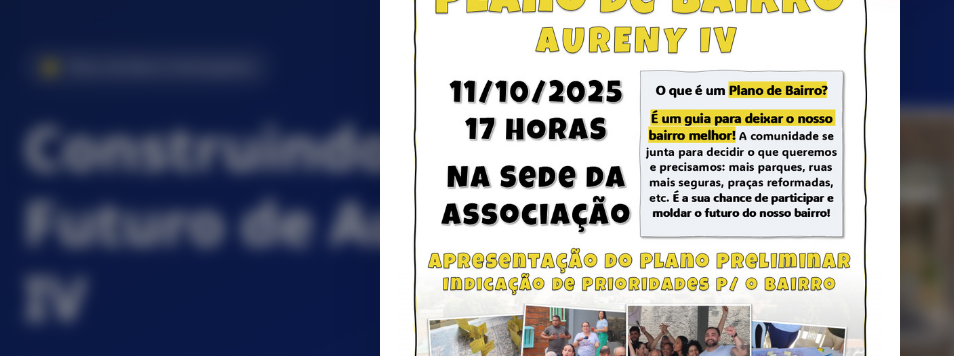
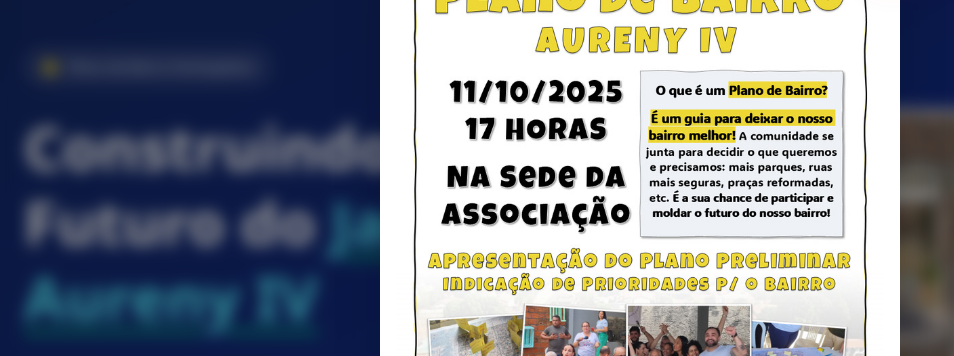
Before and after one commit to CarlosEduViLi/aureny-iv, a website: page index.html in a window 1280 px wide. Shown: the part 129-485 px from the top of the page, 0-954 px from the left. Drawn offline with Linux system fonts and the light colour scheme; grey boxes are pictures that could not be loaded.

Commit message:
feat: css responsiver

```diff
--- a/index.html
+++ b/index.html
@@ -129,8 +129,10 @@
           </div>
 
           <h1 class="text-4xl md:text-5xl lg:text-6xl font-bold leading-tight mb-6">
-            Construindo o Futuro de
-            <span class="text-white font-extrabold">Aureny IV</span>
+            Construindo o Futuro do
+            <span class="block md:inline font-extrabold text-cyan-300 underline decoration-emerald-400 decoration-4 underline-offset-[10px]">
+  Jardim Aureny IV
+</span>
           </h1>
 
           <p class="text-lg md:text-xl text-blue-100 mb-8 leading-relaxed">
```
Also changed, not shown: src/images/equipe.png, src/styles/output.css.
